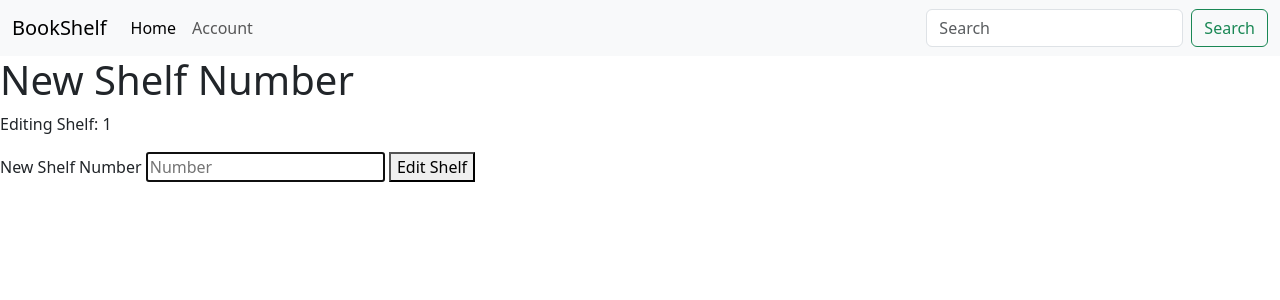
After one commit to hunterb2121/library, a Flask app: template templates/edit_shelf.html in a window 1280 px wide. The commit adds this page. Shown: the top 300 px of the page. Run offline with Flask 3, Linux system fonts and the light colour scheme; the template is opened without the code that fills it: most values are stand-ins (such as "Sample title", 1, 10 or a date in 2020); some libraries are stand-ins or nearby versions.

Commit message:
Making sure home page works and displays books and shelves properly, fixed issues with logging in and registering accounts, added functionality to add shelf, need to fix editing shelf, need to add removing shelf, need to add adding books, removing books, and editing books, and need to add functionality for accounts page and editing account info

```diff
--- a/app.py
+++ b/app.py
@@ -20,29 +20,47 @@ def index():
     except sqlite3.OperationalError:
         return error("Error connecting to database. Try again later.")
 
-    data = db_cur.execute("SELECT books_shelf.id, books_shelf.user_id, bookshelf.number, books.book_name, books.author, books.cover_color, books.publishing_house, books.fiction_nonfiction, books.genre, books.been_read, books.ISBN FROM books_shelf INNER JOIN bookshelf ON books_shelf.bookshelf_id = bookshelf.id INNER JOIN books ON books_shelf.books_id = books.id WHERE books_shelf.user_id = ?", (session["user_id"],))
-    data = data.fetchall()
-    print(data)
+    shelves = db_cur.execute("SELECT number FROM bookshelf WHERE user_id = ?", (session["user_id"],))
+    shelves = shelves.fetchall()
+    print(shelves)
 
     library = dict()
-    for item in data:
-        if item[7] == 0:
-            fiction_nonfiction = "Non-fiction"
-        elif item[7] == 1:
-            fiction_nonfiction = "Fiction"
+    for shelf in shelves:
+        print(shelf)
+        books = db_cur.execute("SELECT books_shelf.id, books_shelf.bookshelf_id, books_shelf.books_id, books_shelf.user_id, books.book_name, books.author, books.cover_color, books.publishing_house, books.fiction_nonfiction, books.genre, books.been_read, books.ISBN FROM books_shelf INNER JOIN books ON books_shelf.books_id = books.id WHERE books_shelf.bookshelf_id = ?", (shelf[0],))
+        books = books.fetchall()
+        print(books)
 
-        if item[9] == 0:
-            read = "Not read"
-        elif item[9] == 1:
-            read = "Read"
+        if len(books) != 0:
+            for book in books:
+                print(book)
+                if book[8] == 0:
+                    fiction_nonfiction = "Non-Fiction"
+                elif book[8] == 1:
+                    fiction_nonfiction = "Fiction"
 
-        if item[2] in library:
-            library[item[2]].append({"title": item[3], "author": item[4], "color": item[5], "publisher": item[6], "fiction_nonfiction": fiction_nonfiction, "genre": item[8], "read": read, "isbn": item[10]})
+                if book[10] == 0:
+                    read = "Not Read"
+                elif book[10] == 1:
+                    read = "Read"
+
+                if shelf[0] in library:
+                    print(library[shelf[0]])
+                    library[shelf[0]].append({"id": book[2], "title": book[4], "author": book[5], "color": book[6], "publisher": book[7], "fiction_nonfiction": fiction_nonfiction, "genre": book[9], "read": read, "isbn": book[11]})
+                else:
+                    library[shelf[0]] = [{"id": book[2], "title": book[4], "author": book[5], "color": book[6], "publisher": book[7], "fiction_nonfiction": fiction_nonfiction, "genre": book[9], "read": read, "isbn": book[11]}]
 
         else:
-            library[item[2]] = [{"title": item[3], "author": item[4], "color": item[5], "publisher": item[6], "fiction_nonfiction": fiction_nonfiction, "genre": item[8], "read": read, "isbn": item[10]}]
+            library[shelf[0]] = [{"id": None, "title": None, "author": None, "color": None, "publisher": None, "fiction_nonfiction": None, "genre": None, "read": None, "isbn": None}]
 
     print(library)
+
+    db_cur.close()
+
+    session["edit_book_num"] = request.args.get("edit_book")
+    session["remove_book_num"] = request.args.get("remove_book")
+    session["edit_shelf_num"] = request.args.get("edit_shelf")
+    session["remove_shelf_num"] = request.args.get("remove_shelf")
 
     return render_template("index.html", library=library)
 
@@ -50,7 +68,11 @@ def index():
 @app.route("/add_book", methods=["GET", "POST"])
 @login_required
 def add_book():
-    ...
+    if request.method == "POST":
+        ...
+
+    else:
+        return render_template("add_book.html")
 
 
 @app.route("/remove_book", methods=["GET", "POST"])
@@ -62,13 +84,34 @@ def remove_book():
 @app.route("/edit_book", methods=["GET", "POST"])
 @login_required
 def edit_book():
-    ...
+    if request.method == "POST":
+        ...
+
+    else:
+        return render_template("edit_book.html")
 
 
 @app.route("/add_shelf", methods=["GET", "POST"])
 @login_required
 def add_shelf():
-    ...
+    if request.method == "POST":
+        try:
+            db_con, db_cur = get_db_connection()
+        except sqlite3.OperationalError:
+            return error("Error connecting to database. Try again later.")
+
+        if not request.form.get("shelf_number"):
+            db_cur.close()
+            return error("Must choose a shelf number")
+
+        db_cur.execute("INSERT INTO bookshelf (number, user_id) VALUES (?, ?)", (request.form.get("shelf_number"), session["user_id"],))
+        db_con.commit()
+        db_cur.close()
+
+        return redirect("/")
+
+    else:
+        return render_template("add_shelf.html")
 
 
 @app.route("/remove_shelf", methods=["GET", "POST"])
@@ -80,13 +123,24 @@ def remove_shelf():
 @app.route("/edit_shelf", methods=["GET", "POST"])
 @login_required
 def edit_shelf():
-    ...
+    if request.method == "POST":
+        try:
+            db_con, db_cur = get_db_connection()
+        except sqlite3.OperationalError:
+            return error("Error connecting to database. Try again later.")
 
+        if not request.form.get("shelf_number"):
+            db_cur.close()
+            return error("Must choose a new shelf number")
 
-@app.route("/add_book_shelf", methods=["GET", "POST"])
-@login_required
-def add_book_shelf():
-    ...
+        db_cur.execute("UPDATE bookshelf SET number = ? WHERE id = ? AND user_id = ?", (request.form.get("shelf_number"), session["current_shelf_num"], session["user_id"],))
+        db_con.commit()
+        db_cur.close()
+
+        return redirect("/")
+
+    else:
+        return render_template("edit_shelf.html", current_shelf_num=session["edit_shelf_num"])
 
 
 @app.route("/register", methods=["GET", "POST"])
@@ -117,12 +171,16 @@ def register():
         # Check if username and/or email exists
         usernames = db_cur.execute("SELECT username FROM users")
         usernames = usernames.fetchall()
-        if request.form.get("username") in usernames:
+        print(usernames)
+        if usernames:
+            db_cur.close()
             return error("Username already exists")
 
         emails = db_cur.execute("SELECT email FROM users")
         emails = emails.fetchall()
-        if request.form.get("email") in emails:
+        print(emails)
+        if emails:
+            db_cur.close()
             return error("Email already exists")
 
         # Create user account in database
@@ -156,13 +214,17 @@ def login():
 
         # Check if username exists
         if not db_cur.execute("SELECT id FROM users WHERE username = ? or email = ?", (request.form.get("username_email"), request.form.get("username_email"),)):
+            db_cur.close()
             error("User does not exist")
 
         # Check if password matches for the username
-        if not check_password_hash(db_cur.execute("SELECT hash FROM users WHERE username = ? or email = ?", (request.form.get("username_email"), request.form.get("username_email"),))):
+        if not check_password_hash(db_cur.execute("SELECT hash FROM users WHERE username = ? or email = ?", (request.form.get("username_email"), request.form.get("username_email"),)).fetchone()[0], request.form.get("password")):
+            db_cur.close()
             error("Password could not be verified")
 
         session["user_id"] = get_session_user(request.form.get("username_email"))
+
+        db_cur.close()
 
         return redirect("/")
 
@@ -178,6 +240,12 @@ def logout():
     return redirect("/")
 
 """
+@app.route("/account")
+@login_required
+def account():
+    ...
+
+
 @app.route("/edit_username", methods=["GET", "POST"])
 @login_required
 def edit_username():
--- /dev/null
+++ b/templates/edit_shelf.html
@@ -0,0 +1,15 @@
+{% extends "layouts.html" %}
+
+{% block title %}
+    Add Shelf
+{% endblock %}
+
+{% block main %}
+    <h1>New Shelf Number</h1>
+    <p>Editing Shelf: {{ current_shelf_num }}</p>
+    <form action="/edit_shelf" method="POST">
+        <label for="shelf_number">New Shelf Number</label>
+        <input autofill="off" autofocus name="shelf_number" placeholder="Number" type="numeric">
+        <button type="submit">Edit Shelf</button>
+    </form>
+{% endblock %}
--- a/templates/layouts.html
+++ b/templates/layouts.html
@@ -21,7 +21,28 @@
     <body>
 
         <header>
-            {% block header %}{% endblock %}
+            <nav class="navbar navbar-expand-lg bg-body-tertiary">
+                <div class="container-fluid">
+                  <a class="navbar-brand" href="#">BookShelf</a>
+                  <button class="navbar-toggler" type="button" data-bs-toggle="collapse" data-bs-target="#navbarSupportedContent" aria-controls="navbarSupportedContent" aria-expanded="false" aria-label="Toggle navigation">
+                    <span class="navbar-toggler-icon"></span>
+                  </button>
+                  <div class="collapse navbar-collapse" id="navbarSupportedContent">
+                    <ul class="navbar-nav me-auto mb-2 mb-lg-0">
+                      <li class="nav-item">
+                        <a class="nav-link active" aria-current="page" href="#">Home</a>
+                      </li>
+                      <li class="nav-item">
+                        <a class="nav-link" href="/account">Account</a>
+                      </li>
+                    </ul>
+                    <form class="d-flex" role="search">
+                      <input class="form-control me-2" type="search" placeholder="Search" aria-label="Search">
+                      <button class="btn btn-outline-success" type="submit">Search</button>
+                    </form>
+                  </div>
+                </div>
+              </nav>
         </header>
 
         <main>
```
Also changed, not shown: templates/add_shelf.html (added, +14 -0 lines), templates/index.html (+41 -6 lines), test.py (+30 -3 lines), library.db, templates/add_book.html (added), templates/edit_book.html (added), 3 other files.
